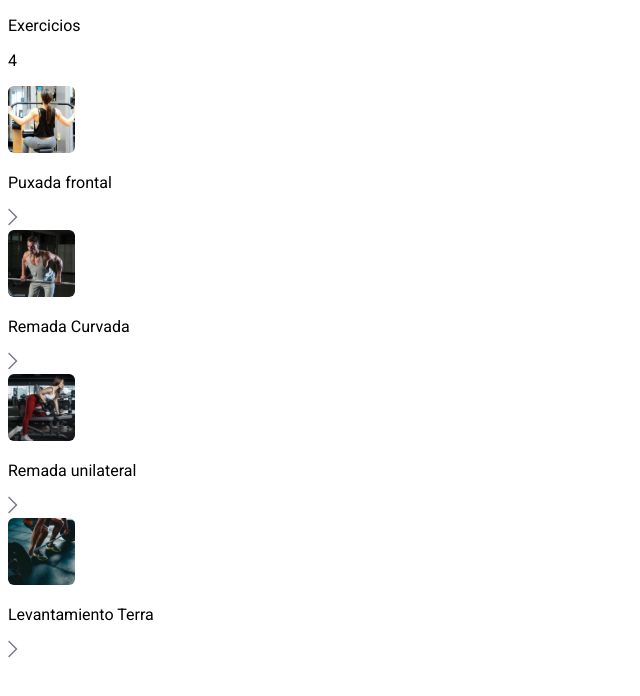
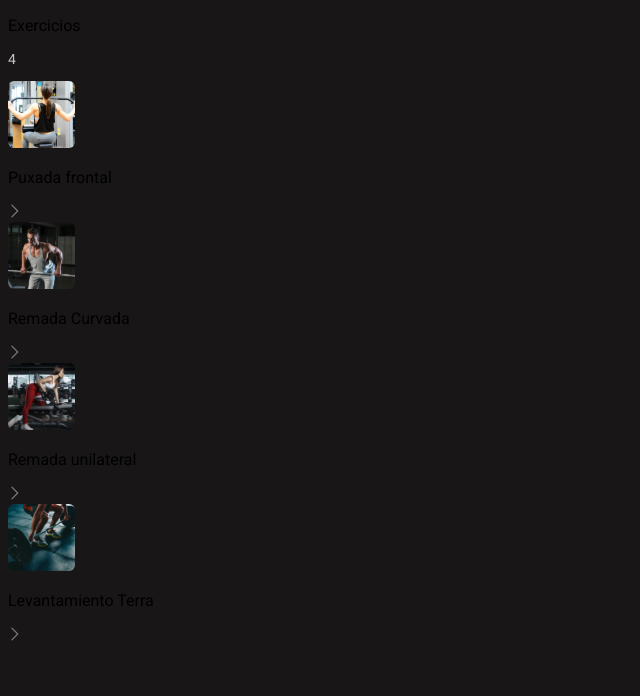
Before and after one commit to HuascarGutierrez/Final-Ejercicios-Template, a React (Vite) app: page / in a window 1280 px wide. Shown: the top 696 px of the page, without its empty margins (0-640 px from the left). Built offline with nearby package versions, Linux system fonts and the light colour scheme.

Commit message:
atomos contador, flecha y title

```diff
--- a/src/App.css
+++ b/src/App.css
@@ -1,4 +1,5 @@
 * {
   font-family: 'Merriweather Sans', sans-serif;
   font-family: 'Roboto', sans-serif;
+  background-color: #181616;
 }
--- a/src/atoms/Contador.jsx
+++ b/src/atoms/Contador.jsx
@@ -1,9 +1,10 @@
 import React from 'react'
+import "./styles/Contador.css"
 
 function Contador() {
   return (
     <div>
-      <p>4</p>
+      <p className='contador'>4</p>
     </div>
   )
 }
--- a/src/atoms/Flecha.jsx
+++ b/src/atoms/Flecha.jsx
@@ -1,9 +1,10 @@
 import React from 'react'
 
+import './styles/Flecha.css'
 function Flecha() {
   return (
     <div>
-      <img src={"/vector.svg"}></img>
+      <img src={"/vector.svg"} className='flechaButton'></img>
     </div>
   )
 }
--- /dev/null
+++ b/src/atoms/styles/Contador.css
@@ -0,0 +1,4 @@
+.contador {
+    color: #C4C4CC;
+    font-size: 14px;
+}
--- /dev/null
+++ b/src/atoms/styles/Flecha.css
@@ -0,0 +1,4 @@
+.flechaButton {
+    width: 14px;
+    height: 14px;
+}
--- /dev/null
+++ b/src/atoms/styles/Title.css
@@ -0,0 +1,5 @@
+.titulo {
+    font-weight: 700;
+    font-size: 16px;
+    color: #C4C4CC;
+}
```
